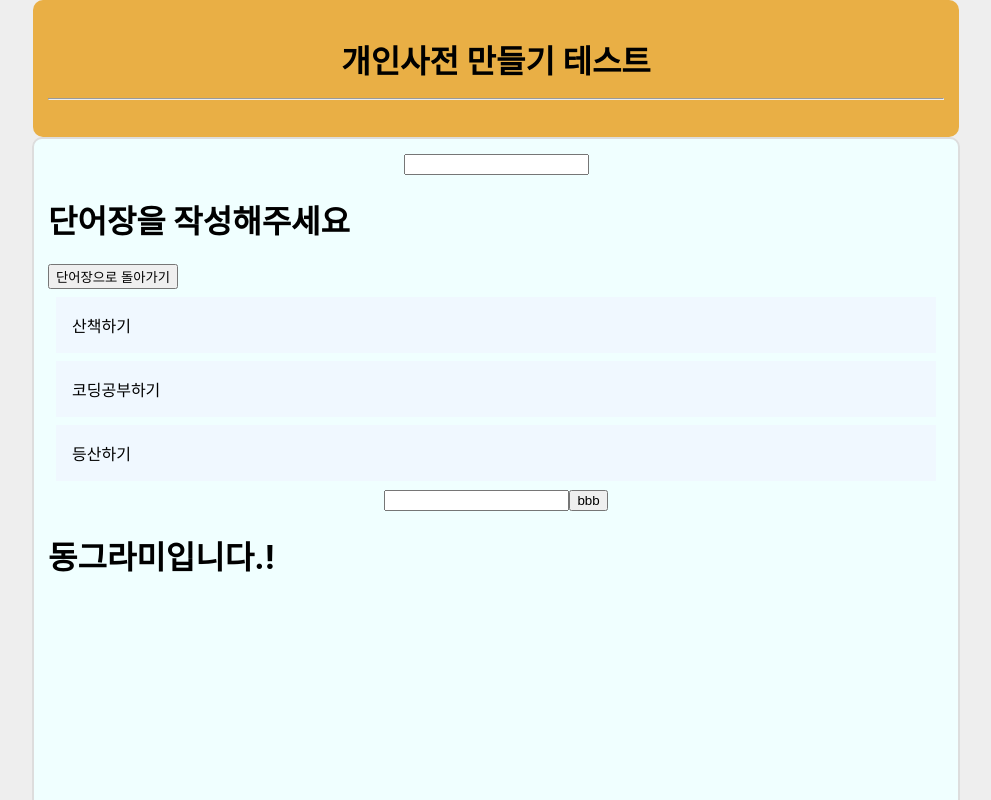
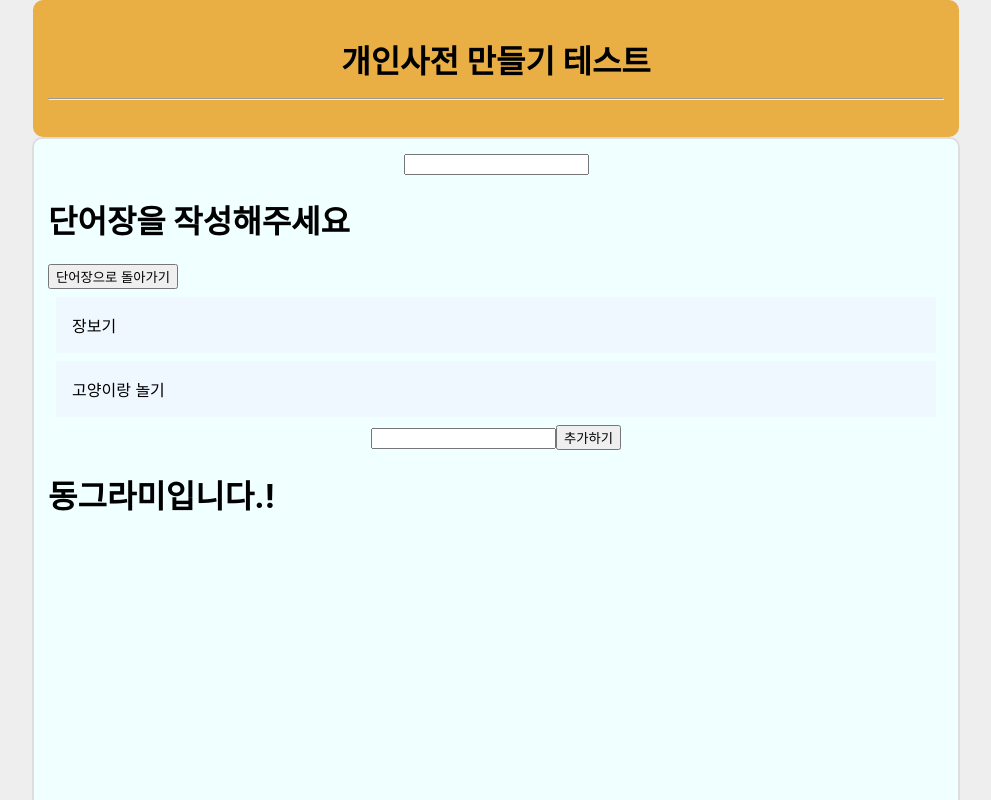
Before and after one commit to JONGGILLee/sparta_react_mytest4, a React (Create React App) app: page /EditPage in a window 1280 px wide. Shown: the top 800 px of the page, without its empty margins (144-1135 px from the left). Built offline with nearby package versions, Linux system fonts and the light colour scheme.

Commit message:
2-13강 버킷리스트에 아이템 추가하기 {useState} 훅 사용 const [state,setState] = React.useState([])

```diff
--- a/src/App.js
+++ b/src/App.js
@@ -9,8 +9,6 @@ import Circle from "./Circle";
 import Header from "./Header";
 import EditPage from "./EditPage";
 import NotFound from "./NotFound";
-
-const list = ["산책하기", "코딩공부하기", "등산하기"];
 
 const App = () => {
   return (
@@ -28,7 +26,7 @@ const App = () => {
             <NotFound />
           </Route>
         </Switch>
-        <Button list={list} />
+        <Button />
         <Circle />
       </div>
     </div>
--- a/src/Button.js
+++ b/src/Button.js
@@ -1,21 +1,26 @@
-import React from "react";
+import React, { useState } from "react";
 import styled from "styled-components";
 
-const Button = ({ list }) => {
-  const my_lists = list;
+const Button = (props) => {
   const my_wrap = React.useRef(null);
+  console.log(my_wrap); // 콘솔로 확인해봐요!
 
-  //   console.log(my_wrap); // 콘솔로 확인해봐요!
+  const [list, setList] = React.useState(["장보기", "고양이랑 놀기"]);
 
+  const addList = () => {
+    console.log(my_wrap.current.value);
+    setList([...list, my_wrap.current.value]);
+  };
   //   window.setTimeout(() => {
   //     // 1초 뒤에는?!
   //     console.log(my_wrap);
   //   }, 1000);
+  console.log(list);
   return (
     <>
       <div ref={my_wrap}>
-        {my_lists.map((list, index) => {
-          return <ItemStyle key={index}>{list}</ItemStyle>;
+        {list.map((l, index) => {
+          return <ItemStyle key={index}>{l}</ItemStyle>;
         })}
       </div>
 
@@ -27,7 +32,7 @@ const Button = ({ list }) => {
             console.log(my_wrap.current.value);
           }}
         ></input>
-        <button>bbb</button>
+        <button onClick={addList}>추가하기</button>
       </div>
     </>
   );
```
